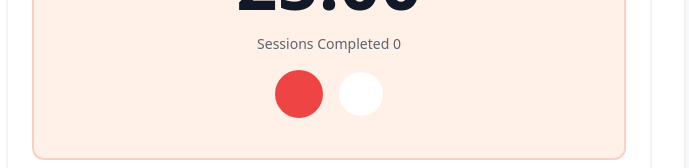
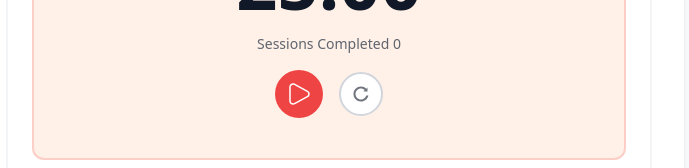
Before and after one commit to francklinmarroq/flowdoro, a Vue app in the folder frontend/: page / in a window 1280 px wide. Shown: the part 346-514 px from the top of the page, without its empty margins (311-1000 px from the left). Built offline with nearby package versions, Linux system fonts and the light colour scheme; a web font is replaced by a local one.

Commit message:
feat: add timer control icons to PomodoroTimer
- Replace placeholder buttons with play/pause/reset icons
- Add reset icon matching play/pause style
- Toggle between play and pause icons based on timer state
- Adjust icon sizes and opacity for better visual hierarchy

```diff
--- a/frontend/src/components/PomodoroTimer.vue
+++ b/frontend/src/components/PomodoroTimer.vue
@@ -21,12 +21,31 @@
         <div class="flex justify-center items-center gap-4">
             <div
                 @click="toggleTimerRunning"
-                class="size-12 rounded-full bg-primary-red hover:cursor-pointer"
-            ></div>
+                class="size-12 rounded-full bg-prim bg-primary-red hover:cursor-pointer flex items-center justify-center"
+            >
+                <img
+                    v-if="timer.isRunning"
+                    src="@/assets/pause-svgrepo-com.svg"
+                    alt="Pause"
+                    class="size-6"
+                />
+                <img
+                    v-else
+                    src="@/assets/play-svgrepo-com.svg"
+                    alt="Play"
+                    class="size-6"
+                />
+            </div>
             <div
                 @click="resetTimer"
-                class="size-11 rounded-full bg-white hover:cursor-pointer"
-            ></div>
+                class="size-11 rounded-full bg-white hover:cursor-pointer flex items-center justify-center border-2 border-gray-300"
+            >
+                <img
+                    src="@/assets/reset-svgrepo-com.svg"
+                    alt="Reset"
+                    class="size-6 opacity-60"
+                />
+            </div>
         </div>
     </div>
 </template>
```
Also changed, not shown: frontend/src/assets/reset-svgrepo-com.svg (added).
